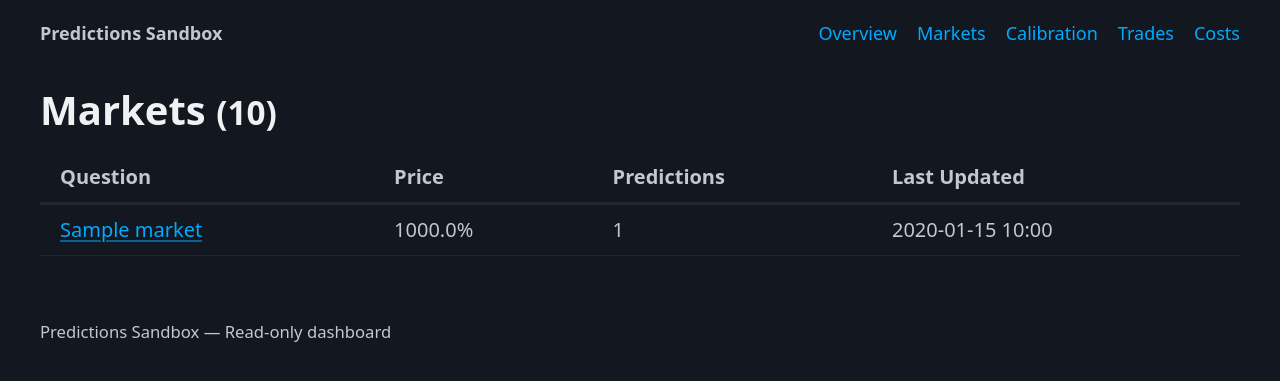
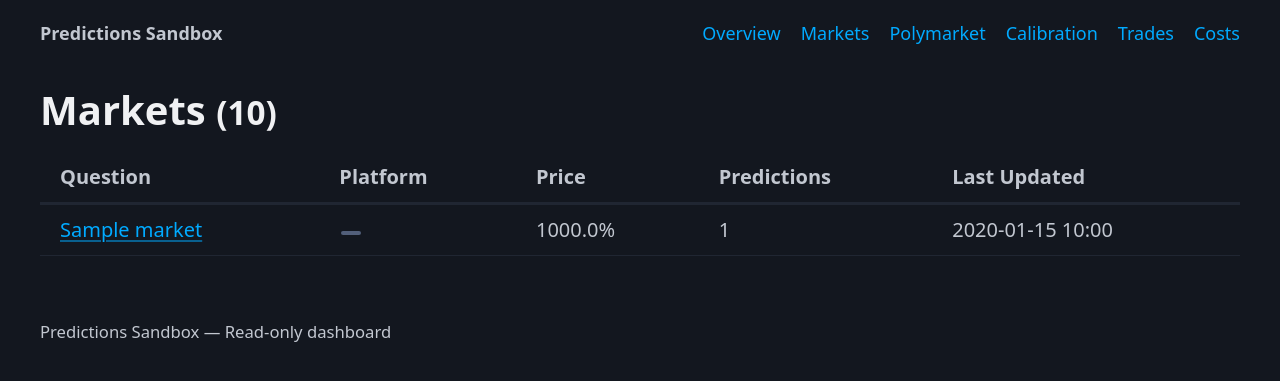
Before and after one commit to LoryGlory/predictions-sandbox, a FastAPI app: template dashboard/templates/markets.html in a window 1280 px wide. Shown: the top 381 px of the page. Run offline with FastAPI, Linux system fonts and the light colour scheme; the template is opened without the code that fills it: most values are stand-ins (such as "Sample title", 1, 10 or a date in 2020); some libraries are stand-ins or nearby versions.

Commit message:
feat: add Polymarket tab to dashboard nav + platform column
Co-Authored-By: Claude Opus 4.6 <noreply@anthropic.com>

```diff
--- a/dashboard/templates/base.html
+++ b/dashboard/templates/base.html
@@ -24,6 +24,7 @@
         <ul>
             <li><a href="/">Overview</a></li>
             <li><a href="/markets">Markets</a></li>
+            <li><a href="/polymarket">Polymarket</a></li>
             <li><a href="/calibration">Calibration</a></li>
             <li><a href="/trades">Trades</a></li>
             <li><a href="/costs">Costs</a></li>
--- a/dashboard/templates/markets.html
+++ b/dashboard/templates/markets.html
@@ -1,7 +1,7 @@
 {% extends "base.html" %}
 {% block title %}Markets{% endblock %}
 {% block content %}
-<h1>Markets <small>({{ total }})</small></h1>
+<h1>{% if platform == "polymarket" %}Polymarket{% else %}Markets{% endif %} <small>({{ total }})</small></h1>
 
 {% if markets %}
 <figure>
@@ -9,6 +9,7 @@
     <thead>
         <tr>
             <th>Question</th>
+            {% if not platform %}<th>Platform</th>{% endif %}
             <th>Price</th>
             <th>Predictions</th>
             <th>Last Updated</th>
@@ -18,6 +19,7 @@
         {% for m in markets %}
         <tr>
             <td><a href="/markets/{{ m.id }}">{{ m.question[:70] }}{% if m.question|length > 70 %}…{% endif %}</a></td>
+            {% if not platform %}<td><span class="tag">{{ m.platform }}</span></td>{% endif %}
             <td>{{ m.current_price|pct }}</td>
             <td>{{ m.prediction_count }}</td>
             <td>{{ m.last_updated[:16] }}</td>
```
